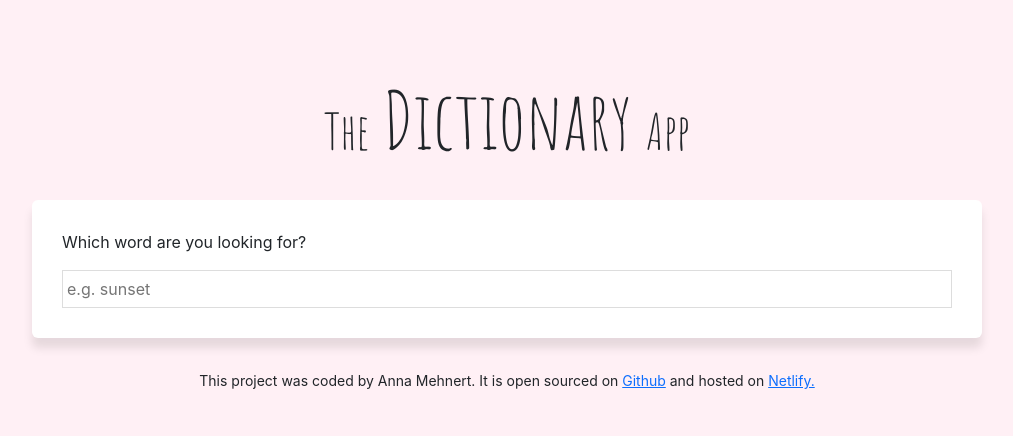
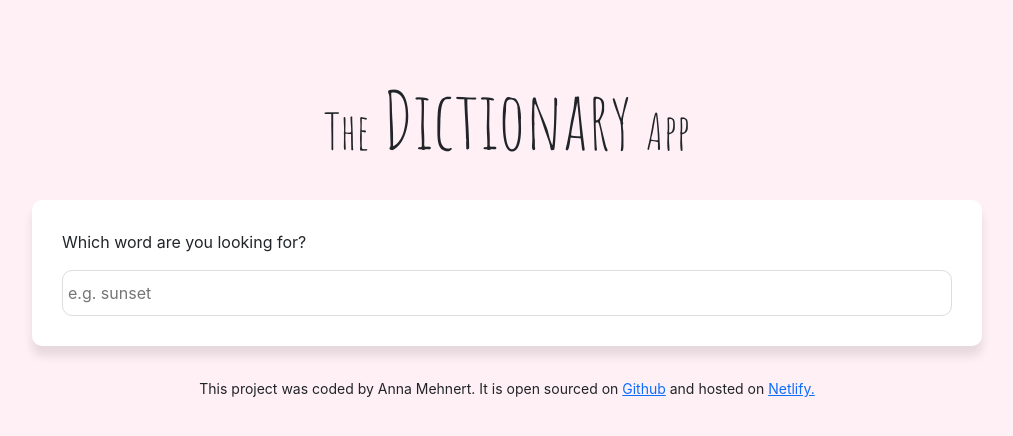
Before and after one commit to AnnaFLM/dictionary-app-react, a React (Create React App) app: page / in a window 1280 px wide. Shown: the top 436 px of the page, without its empty margins (133-1146 px from the left). Built offline with nearby package versions, Linux system fonts and the light colour scheme; a web font is replaced by a local one.

Commit message:
added styling to dictionary component

```diff
--- a/src/Dictionary.css
+++ b/src/Dictionary.css
@@ -2,12 +2,13 @@
   background: white;
   padding: 30px;
   margin: 20px 0;
-  border-radius: 6px;
+  border-radius: 10px;
   box-shadow: 0px 10px 10px rgb(0 0 0 / 10%);
 }
 
 .Dictionary input {
   width: 100%;
   border: 1px solid #ddd;
-  padding: 6px 4px;
+  padding: 10px 5px;
+  border-radius: 10px;
 }
```
